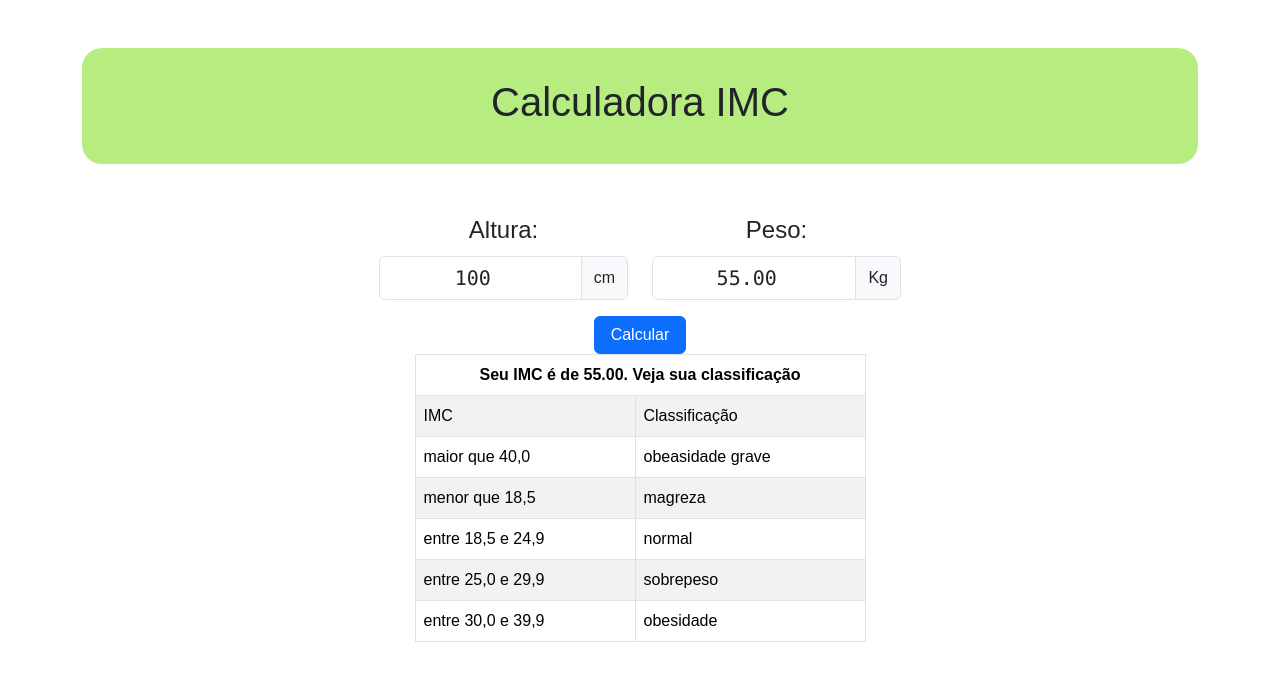
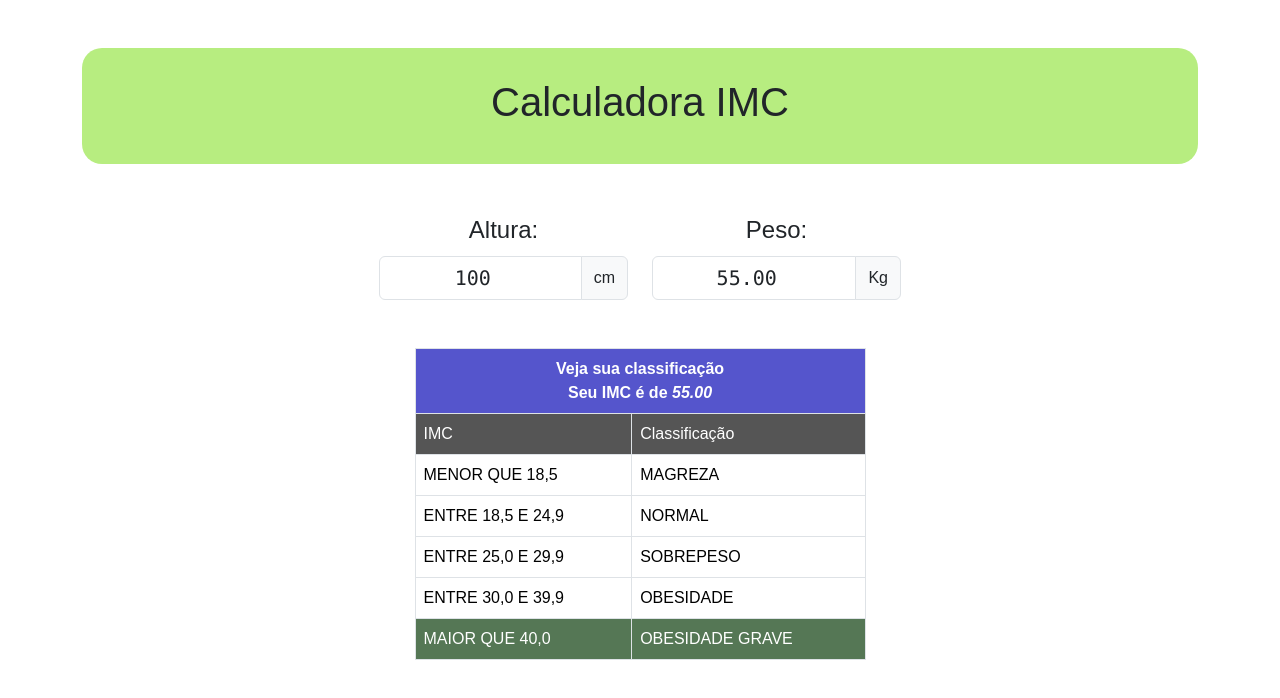
Before and after one commit to MarioHBS/calculadora_imc_react, a React (Vite) app: page / in a window 1280 px wide. Shown: the top 698 px of the page. Built offline with nearby package versions, Linux system fonts and the light colour scheme.

Commit message:
tabela de classificação funcional, destacando a classificação atual

```diff
--- a/src/App.jsx
+++ b/src/App.jsx
@@ -6,7 +6,7 @@ import Row from 'react-bootstrap/Row';
 import Col from 'react-bootstrap/Col';
 
 import Form from './components/Form'
-import Table from './components/Result'
+import Result from './components/Result'
 
 // import './App.css'
 
@@ -40,7 +40,7 @@ function App() {
       </header>
       <main>
         <Form inputs={inputValues} onInputChange={handleInputChanges} />
-        <Table imc={imcCalc()}/>
+        <Result imc={imcCalc()} />
       </main>
     </Container>
   )
--- a/src/components/Form/index.jsx
+++ b/src/components/Form/index.jsx
@@ -1,5 +1,4 @@
 import 'bootstrap/dist/css/bootstrap.min.css'
-import Button from 'react-bootstrap/Button';
 import Col from 'react-bootstrap/Col';
 import Form from 'react-bootstrap/Form';
 import InputGroup from 'react-bootstrap/InputGroup';
@@ -51,10 +50,10 @@ export default ({inputs, onInputChange}) => { /* props.inputs | props.onInputCha
                     </InputGroup>
                 </Col>
             </Row>
-
+{/*
             <Row xs='auto' className='justify-content-center mt-3'>
                 <Button variant="primary" className='px-3' type="submit">Calcular</Button>
-            </Row>
+            </Row> */}
         </Form>
     );
 }
--- a/src/components/Result/index.jsx
+++ b/src/components/Result/index.jsx
@@ -2,51 +2,85 @@ import 'bootstrap/dist/css/bootstrap.min.css'
 import Row from 'react-bootstrap/Row';
 import Col from 'react-bootstrap/Col';
 import Table from 'react-bootstrap/Table';
+import { useEffect } from 'react';
 
 export default ({ imc }) => {
-    const classification = {
-        18.5: {
+    const classification = [
+        {
+            min: 0,
+            max: 18.5,
             imc: 'menor que 18,5',
             description: 'magreza'
         },
-        24.9: {
+        {
+            min: 18.5,
+            max: 24.99,
             imc: 'entre 18,5 e 24,9',
             description: 'normal'
         },
-        29.9: {
+        {
+            min: 25,
+            max: 29.99,
             imc: 'entre 25,0 e 29,9',
             description: 'sobrepeso'
         },
-        39.9: {
+        {
+            min: 30,
+            max: 39.99,
             imc: 'entre 30,0 e 39,9',
             description: 'obesidade'
         },
-        100: {
+        {
+            min: 40,
+            max: 100,
             imc: 'maior que 40,0',
-            description: 'obeasidade grave'
+            description: 'obesidade grave'
         }
-    }
+    ]
+
+    useEffect(() => {
+        for (let idx = 0; idx < classification.length; idx++) {
+            const item = classification[idx];
+
+            if (imc > item.min && imc < item.max) {
+                const element = document.querySelectorAll(`.line_${idx}`)
+                element.forEach((line) => {
+                    line.style.backgroundColor = '#575';
+                    line.style.color = 'white';
+                })
+            } else {
+                const element = document.querySelectorAll(`.line_${idx}`)
+                element.forEach((line) => {
+                    line.style.backgroundColor = '';
+                    line.style.color = '';
+                })
+            }
+        }
+    }, [imc]);
 
     return (
-        <Row className='justify-content-center'>
+        <Row className='justify-content-center mt-5'>
             <Col xs={5}>
-                <Table striped bordered>
+                <Table bordered>
                     <thead>
                         <tr>
-                            <th colSpan={2} className='text-center'>Seu IMC é de { imc }. Veja sua classificação</th>
+                            <th colSpan={2} className='text-center' style={{ backgroundColor: '#55C', color: 'white' }}>
+                                Veja sua classificação<br />
+                                Seu IMC é de <i><b>{imc}</b></i>
+                            </th>
                         </tr>
                     </thead>
                     <tbody>
                         <tr>
-                            <td>IMC</td>
-                            <td>Classificação</td>
+                            <td style={{backgroundColor: '#555', color: 'white'}}>IMC</td>
+                            <td style={{backgroundColor: '#555', color: 'white'}}>Classificação</td>
                         </tr>
-                        { Object.entries(classification).map(([key, item]) => (
-                            <tr key={key}>
-                                <td>{ item.imc }</td>
-                                <td>{ item.description }</td>
+                        {classification.map((item, idx) => (
+                            <tr key={idx} className='text-uppercase'>
+                                <td className={`line_${idx}`}>{item.imc}</td>
+                                <td className={`line_${idx}`}>{item.description}</td>
                             </tr>
-                        )) }
+                        ))}
                     </tbody>
                 </Table>
             </Col>
```
